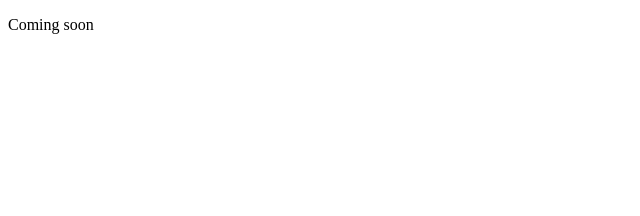
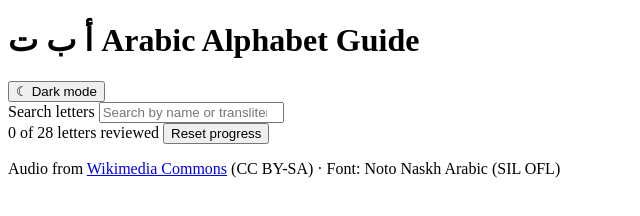
Before and after one commit to huanghelen30/arabic-alphabet-guide, a plain HTML site: page index.html in a window 1280 px wide. Shown: the whole page, without its empty margins (0-640 px from the left). Drawn offline with Linux system fonts and the light colour scheme.

Commit message:
feat: add index.html shell with header, search, progress, and cards grid

```diff
--- a/index.html
+++ b/index.html
@@ -1,5 +1,69 @@
 <!DOCTYPE html>
-<html lang="en">
-<head><meta charset="UTF-8"><title>Arabic Alphabet Guide</title></head>
-<body><p>Coming soon</p></body>
+<html lang="en" data-theme="light">
+<head>
+  <meta charset="UTF-8">
+  <meta name="viewport" content="width=device-width, initial-scale=1.0">
+  <title>Arabic Alphabet Guide</title>
+  <link rel="preconnect" href="https://fonts.googleapis.com">
+  <link rel="preconnect" href="https://fonts.gstatic.com" crossorigin>
+  <link href="https://fonts.googleapis.com/css2?family=Noto+Naskh+Arabic:wght@400;700&display=swap" rel="stylesheet">
+  <link rel="stylesheet" href="style.css">
+</head>
+<body>
+
+  <header class="site-header">
+    <div class="header-inner">
+      <h1 class="site-title">
+        <span lang="ar" dir="rtl">أ ب ت</span>
+        Arabic Alphabet Guide
+      </h1>
+      <button id="theme-toggle" class="btn btn-ghost" aria-label="Toggle dark mode">
+        ☾ Dark mode
+      </button>
+    </div>
+  </header>
+
+  <main class="main-content">
+
+    <section class="controls-bar" aria-label="Search and filter">
+      <div class="search-wrapper">
+        <label for="search-input" class="sr-only">Search letters</label>
+        <input
+          type="search"
+          id="search-input"
+          class="search-input"
+          placeholder="Search by name or transliteration…"
+          autocomplete="off"
+        >
+        <button id="search-clear" class="search-clear" style="display:none" aria-label="Clear search">✕</button>
+      </div>
+    </section>
+
+    <section class="progress-section" aria-label="Progress">
+      <div class="progress-track" role="progressbar" aria-valuemin="0" aria-valuemax="28" aria-valuenow="0" id="progress-bar">
+        <div class="progress-fill" id="progress-fill"></div>
+      </div>
+      <div class="progress-meta">
+        <span id="progress-count">0 of 28 letters reviewed</span>
+        <button id="progress-reset" class="btn btn-ghost btn-sm">Reset progress</button>
+      </div>
+    </section>
+
+    <div id="no-results" class="no-results" hidden>
+      No letters match your search.
+    </div>
+
+    <section id="cards-container" class="cards-grid" aria-label="Arabic letters">
+      <!-- Letter cards rendered by app.js -->
+    </section>
+
+  </main>
+
+  <footer class="site-footer">
+    <p>Audio from <a href="https://commons.wikimedia.org/" target="_blank" rel="noopener">Wikimedia Commons</a> (CC BY-SA) · Font: Noto Naskh Arabic (SIL OFL)</p>
+  </footer>
+
+  <script src="data/letters.js"></script>
+  <script src="app.js"></script>
+</body>
 </html>
```
